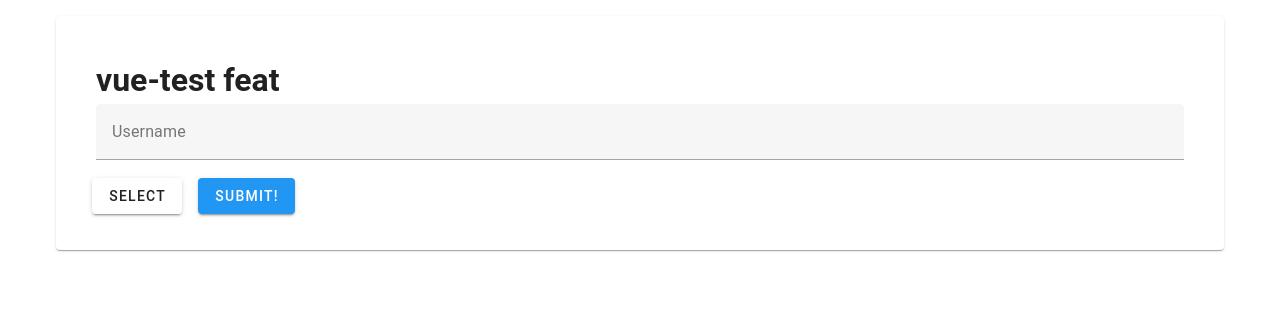
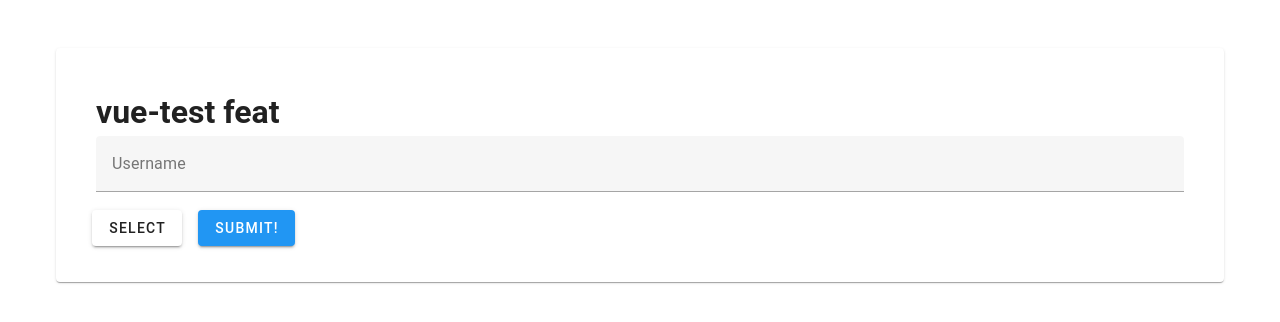
Before and after one commit to Andaemin/daeminVue, a Vue app: page /join in a window 1280 px wide. Shown: the top 322 px of the page. Built offline with nearby package versions, Linux system fonts and the light colour scheme.

Commit message:
암튼 뭐 추가했음

```diff
--- a/src/App.vue
+++ b/src/App.vue
@@ -2,10 +2,9 @@
 
 <template>
   <v-app>
-    <div>
+    <v-container>
       <router-link to="/join"></router-link>
-      <!-- <router-link to="/About"></router-link> -->
-    </div>
+    </v-container>
     <router-view />
   </v-app>
 </template>
```
